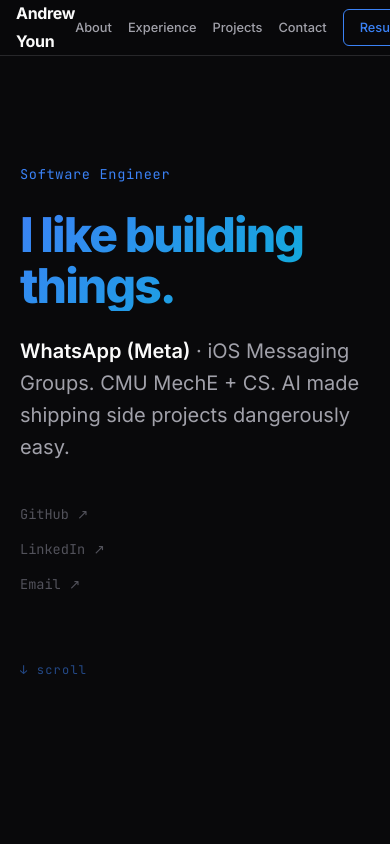
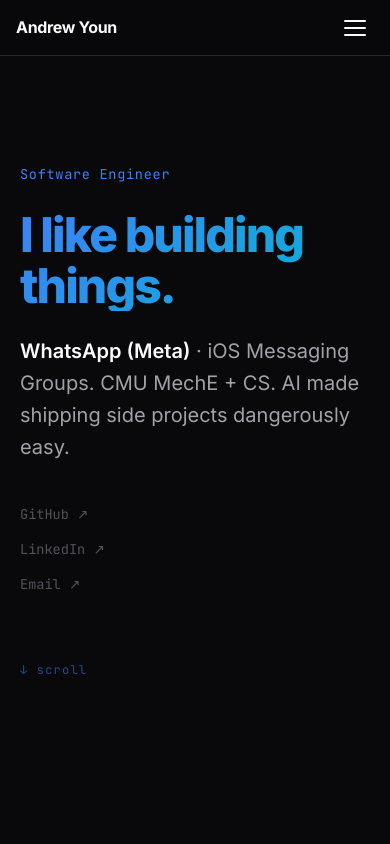
Before and after one commit to ay0503/ay0503.github.io, a Next.js app: page / in a window 390 px wide. Shown: the top 844 px of the page. Built offline with nearby package versions, Linux system fonts and the light colour scheme.

Commit message:
Add hamburger menu for mobile

```diff
--- a/pages/index.js
+++ b/pages/index.js
@@ -1,4 +1,5 @@
 import Head from "next/head";
+import { useState, useEffect } from "react";
 
 const experiences = [
   { company: "WhatsApp (Meta)", role: "Software Engineer", date: "2025 —", team: "iOS — Messaging Groups", bullets: [] },
@@ -17,6 +18,25 @@
 const skills = ["Swift", "Objective-C", "Python", "TypeScript", "React", "Node.js", "Git", "Docker", "AWS", "Go"];
 
 export default function Home() {
+  const [menuOpen, setMenuOpen] = useState(false);
+
+  // Close menu on resize to desktop
+  useEffect(() => {
+    const handleResize = () => {
+      if (window.innerWidth > 640) setMenuOpen(false);
+    };
+    window.addEventListener("resize", handleResize);
+    return () => window.removeEventListener("resize", handleResize);
+  }, []);
+
+  // Prevent body scroll when menu is open
+  useEffect(() => {
+    document.body.style.overflow = menuOpen ? "hidden" : "";
+    return () => { document.body.style.overflow = ""; };
+  }, [menuOpen]);
+
+  const closeMenu = () => setMenuOpen(false);
+
   return (
     <>
       <Head>
@@ -33,7 +53,25 @@
           <a href="#contact">Contact</a>
           <a href="https://docs.google.com/document/d/1wgeyhsRzR5sQ5rvHGAy7riyKQEqNgo1lQe-J7uVkhDw/edit?usp=sharing" target="_blank" rel="noopener noreferrer" className="nav-resume">Resume</a>
         </div>
+        <button
+          className={`hamburger ${menuOpen ? "open" : ""}`}
+          onClick={() => setMenuOpen(!menuOpen)}
+          aria-label="Toggle menu"
+        >
+          <span></span>
+          <span></span>
+          <span></span>
+        </button>
       </nav>
+
+      {/* Mobile Menu Overlay */}
+      <div className={`mobile-menu ${menuOpen ? "open" : ""}`}>
+        <a href="#about" onClick={closeMenu}>About</a>
+        <a href="#experience" onClick={closeMenu}>Experience</a>
+        <a href="#projects" onClick={closeMenu}>Projects</a>
+        <a href="#contact" onClick={closeMenu}>Contact</a>
+        <a href="https://docs.google.com/document/d/1wgeyhsRzR5sQ5rvHGAy7riyKQEqNgo1lQe-J7uVkhDw/edit?usp=sharing" target="_blank" rel="noopener noreferrer" onClick={closeMenu} className="mobile-resume">Resume</a>
+      </div>
 
       {/* Hero */}
       <section className="hero" id="hero">
--- a/styles/globals.css
+++ b/styles/globals.css
@@ -438,11 +438,92 @@
   font-family: var(--mono);
 }
 
+/* ===== HAMBURGER ===== */
+.hamburger {
+  display: none;
+  background: none;
+  border: none;
+  cursor: pointer;
+  padding: 0.5rem;
+  z-index: 200;
+  flex-direction: column;
+  gap: 5px;
+}
+
+.hamburger span {
+  display: block;
+  width: 22px;
+  height: 2px;
+  background: var(--text-bright);
+  border-radius: 2px;
+  transition: transform 0.3s, opacity 0.3s;
+}
+
+.hamburger.open span:nth-child(1) {
+  transform: translateY(7px) rotate(45deg);
+}
+
+.hamburger.open span:nth-child(2) {
+  opacity: 0;
+}
+
+.hamburger.open span:nth-child(3) {
+  transform: translateY(-7px) rotate(-45deg);
+}
+
+/* ===== MOBILE MENU OVERLAY ===== */
+.mobile-menu {
+  display: none;
+  position: fixed;
+  top: 0;
+  left: 0;
+  right: 0;
+  bottom: 0;
+  z-index: 150;
+  background: rgba(9, 9, 11, 0.97);
+  backdrop-filter: blur(20px);
+  -webkit-backdrop-filter: blur(20px);
+  flex-direction: column;
+  align-items: center;
+  justify-content: center;
+  gap: 2rem;
+  opacity: 0;
+  pointer-events: none;
+  transition: opacity 0.3s;
+}
+
+.mobile-menu.open {
+  opacity: 1;
+  pointer-events: auto;
+}
+
+.mobile-menu a {
+  color: var(--text);
+  text-decoration: none;
+  font-size: 1.5rem;
+  font-weight: 500;
+  transition: color 0.2s;
+}
+
+.mobile-menu a:hover {
+  color: var(--accent);
+}
+
+.mobile-menu .mobile-resume {
+  margin-top: 1rem;
+  padding: 0.6rem 2rem;
+  border: 1px solid var(--accent);
+  border-radius: 6px;
+  color: var(--accent);
+  font-size: 1.1rem;
+}
+
 /* ===== MOBILE ===== */
 @media (max-width: 640px) {
   .nav { padding: 0 1rem; }
-  .nav-links { gap: 1rem; }
-  .nav-links a { font-size: 0.8rem; }
+  .nav-links { display: none; }
+  .hamburger { display: flex; }
+  .mobile-menu { display: flex; }
   .hero { padding: 0 1.25rem; }
   .section { padding: 4rem 1.25rem; }
   .divider { padding: 0 1.25rem; }
```
